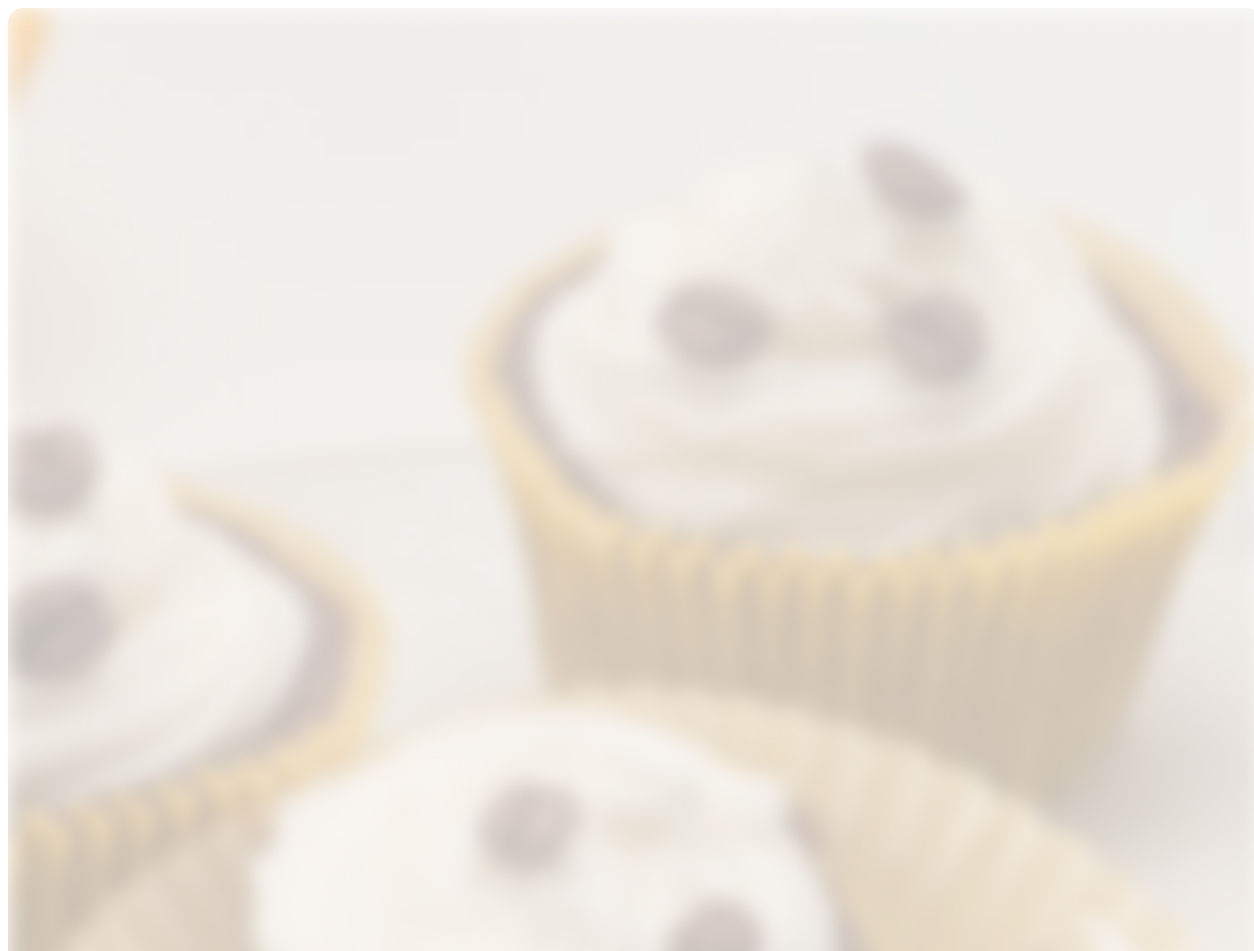
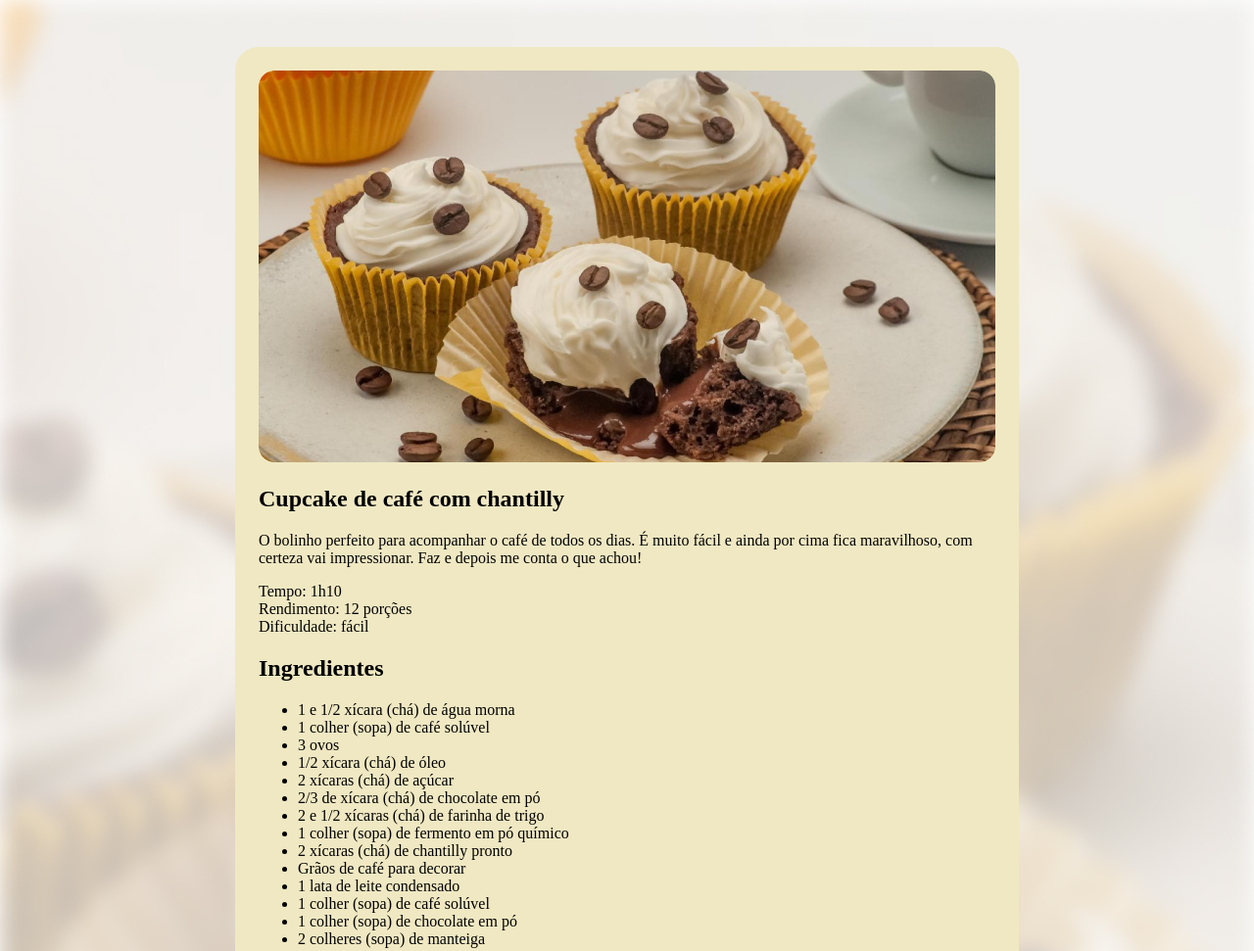
Before and after one commit to carlosferreira123/Projeto-03, a plain HTML site: page index.html in a window 1280 px wide. Shown: the top 971 px of the page at 98% size. Drawn offline with Linux system fonts and the light colour scheme.

Commit message:
Imagem de fundo

```diff
--- a/index.html
+++ b/index.html
@@ -8,7 +8,7 @@
 </head>
 <body>
      <div id="page">
-        <img src="assets/bg-image.jpg" alt="Imagem">
+        <img src="assets/main-image.png" alt="Imagem">
         <main >
            <section id="about">
              <h1>Cupcake de café com chantilly</h1>
--- a/style.css
+++ b/style.css
@@ -1,3 +1,17 @@
+body {
+    background-image: url(assets/bg-image.jpg);
+    background-size: cover;
+}
+
+#page {
+    box-sizing: border-box;
+    width: 800px;
+    padding: 24px;
+    background-color: #F0E8C2;
+    border-radius: 24px;
+    margin: 48px auto;
+}
+
 img {
     border-radius: 16px;
 }
```
